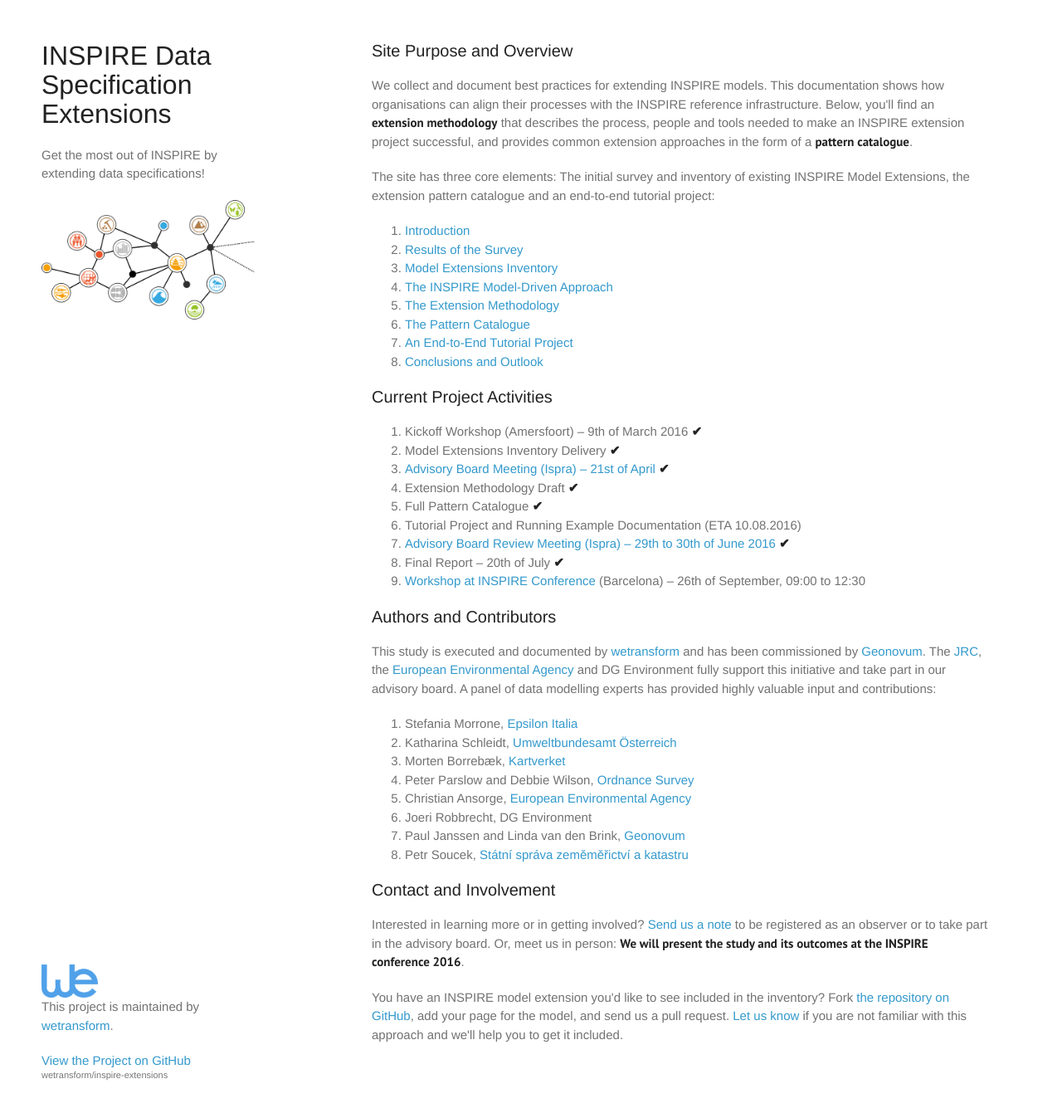
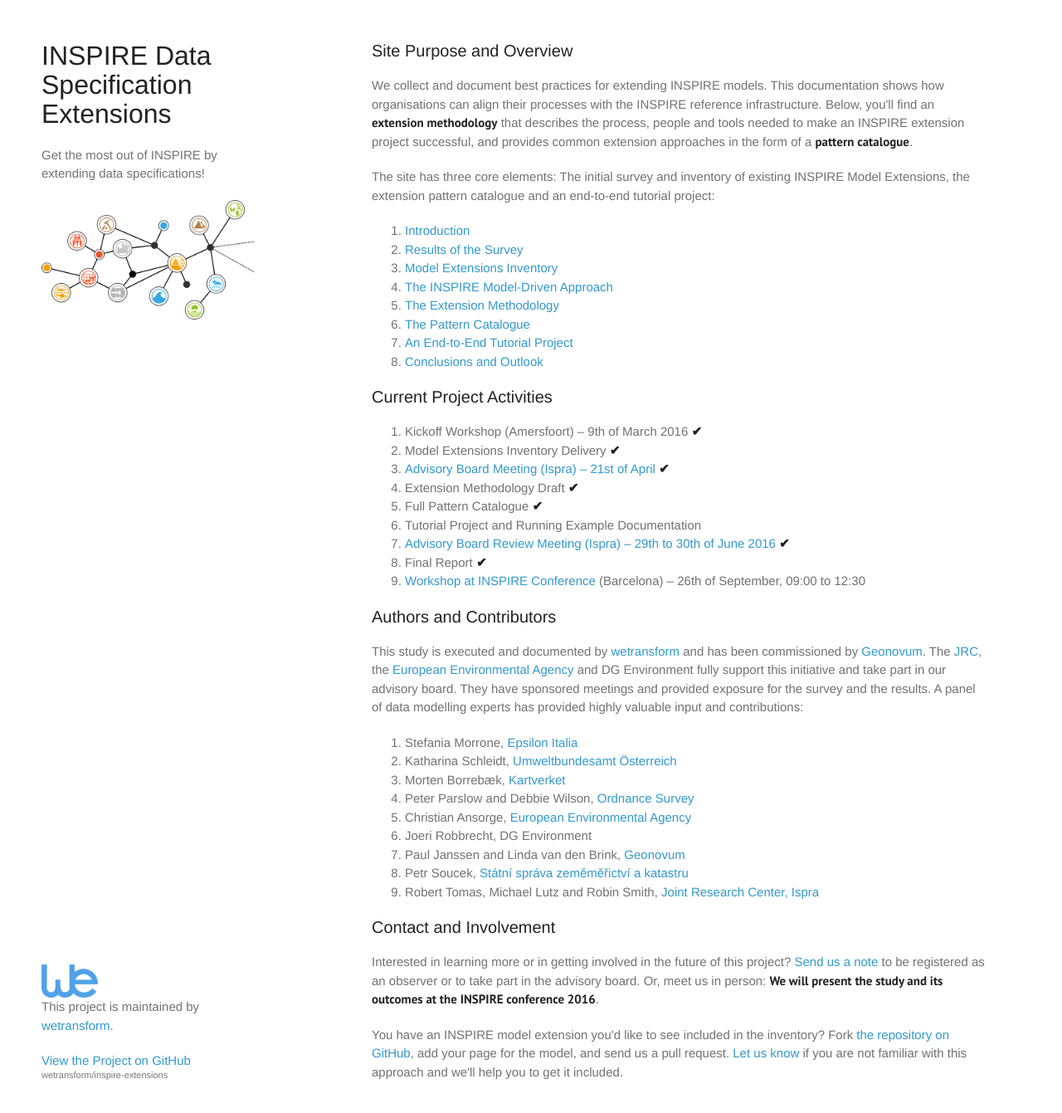
Before and after one commit to wetransform/inspire-extensions, a Jekyll site: the page built from index.html, in a window 1280 px wide and 1373 px high. Shown: the top 1341 px of the window at 83% size. Built offline with Jekyll 4.4.1, drawn with Linux system fonts in a browser that asks for light colours; some web fonts are replaced.

Commit message:
Updated contributors info to include JRC.

```diff
--- a/index.html
+++ b/index.html
@@ -35,9 +35,9 @@
     <li><a href="/meetings/2016-04-21-advisory-board-meeting.html">Advisory Board Meeting (Ispra) – 21st of April</a> <span style="color: green"><strong>&#10004;</strong></span></li>
     <li>Extension Methodology Draft <span style="color: green"><strong>&#10004;</strong></span></li>
     <li>Full Pattern Catalogue <span style="color: green"><strong>&#10004;</strong></span></li>
-    <li>Tutorial Project and Running Example Documentation (ETA 10.08.2016)</li>
+    <li>Tutorial Project and Running Example Documentation</li>
     <li><a href="/meetings/2016-06-29-advisory-board-meeting.html">Advisory Board Review Meeting (Ispra) – 29th to 30th of June 2016</a> <span style="color: green"><strong>&#10004;</strong></span></li>
-    <li>Final Report – 20th of July <span style="color: green"><strong>&#10004;</strong></span></li>
+    <li>Final Report <span style="color: green"><strong>&#10004;</strong></span></li>
     <li><a href="http://inspire.ec.europa.eu/events/conferences/inspire_2016/schedule/submissions/167.html" target="_blank">Workshop at INSPIRE Conference</a>  (Barcelona) – 26th of September, 09:00 to 12:30</li>
   </ol>
 
@@ -47,8 +47,8 @@
   <p>This study is executed and documented by <a href="https://www.wetransform.to">wetransform</a> and has been
     commissioned by <a href="http://www.genonovum.nl">Geonovum</a>. The <a href="http://inspire.ec.europa.eu/">JRC</a>,
     the <a href="http://www.eea.europa.eu/">European Environmental Agency</a> and DG Environment fully support this
-    initiative and take part in our advisory board. A panel of data modelling experts has provided highly valuable
-    input and contributions:</p>
+    initiative and take part in our advisory board. They have sponsored meetings and provided exposure for the survey and the results.
+    A panel of data modelling experts has provided highly valuable input and contributions:</p>
 
   <ol>
     <li>Stefania Morrone, <a href="http://www.epsilon-italia.it/EN/" target="_blank">Epsilon Italia</a></li>
@@ -59,12 +59,13 @@
     <li>Joeri Robbrecht, DG Environment</li>
     <li>Paul Janssen and Linda van den Brink, <a href="http://www.genonovum.nl">Geonovum</a></li>
     <li>Petr Soucek, <a href="http://cuzk.cz/" target="_blank">Státní správa zeměměřictví a katastru</a></li>
+    <li>Robert Tomas, Michael Lutz and Robin Smith, <a href="http://inspire.ec.europa.eu/" target="_blank">Joint Research Center, Ispra</a></li>
   </ol>
 
   <h2><a id="support-or-contact" class="anchor" href="#support-or-contact" aria-hidden="true">
     <span aria-hidden="true" class="octicon octicon-link"></span></a>Contact and Involvement</h2>
 
-  <p>Interested in learning more or in getting involved? <a href="mailto:info@wetransform.to">Send us a note</a> to be
+  <p>Interested in learning more or in getting involved in the future of this project? <a href="mailto:info@wetransform.to">Send us a note</a> to be
     registered as an observer or to take part in the advisory board. Or, meet us in person: <strong>We will present the study
     and its outcomes at the INSPIRE conference 2016</strong>.</p>
 
```
